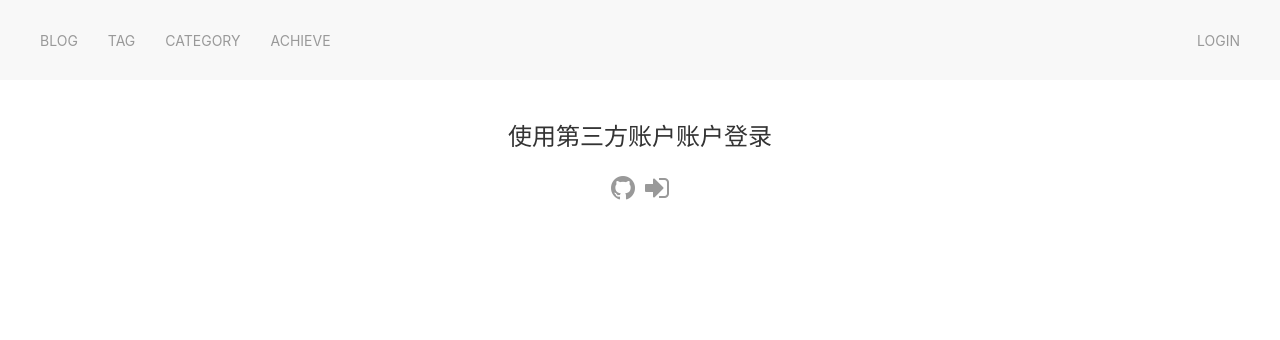
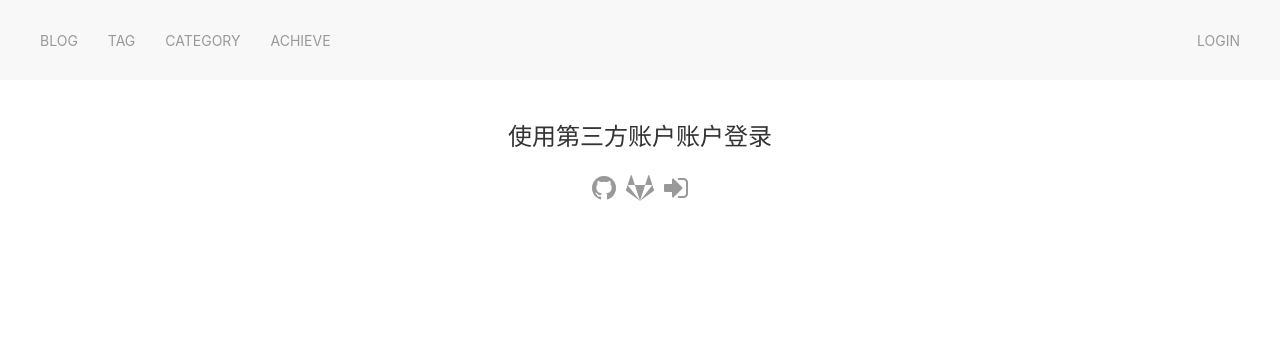
Before and after one commit to lincocc/blog5, a Django app: page /accounts/login/ in a window 1280 px wide. Shown: the top 340 px of the page. Run offline with Django 3.2, Linux system fonts and the light colour scheme; some libraries are stand-ins or nearby versions.

Commit message:
add gitlab login

```diff
--- a/blog/templates/account/login.html
+++ b/blog/templates/account/login.html
@@ -26,7 +26,7 @@
                             <li>
                                 <a title="{{ provider.name }}" class="uk-link-muted"
                                    href="{% provider_login_url provider.id process="login" scope=scope auth_params=auth_params %}">
-                                    <i class="fa fa-github fa-2x"></i>
+                                    <i class="fa fa-{{ provider.name|lower }} fa-2x"></i>
                                 </a>
                             </li>
                         {% endfor %}
--- a/web/settings.py
+++ b/web/settings.py
@@ -42,6 +42,7 @@ INSTALLED_APPS = [
     'allauth.account',
     'allauth.socialaccount',
     'allauth.socialaccount.providers.github',
+    'allauth.socialaccount.providers.gitlab',
 ]
 
 MIDDLEWARE = [
```
